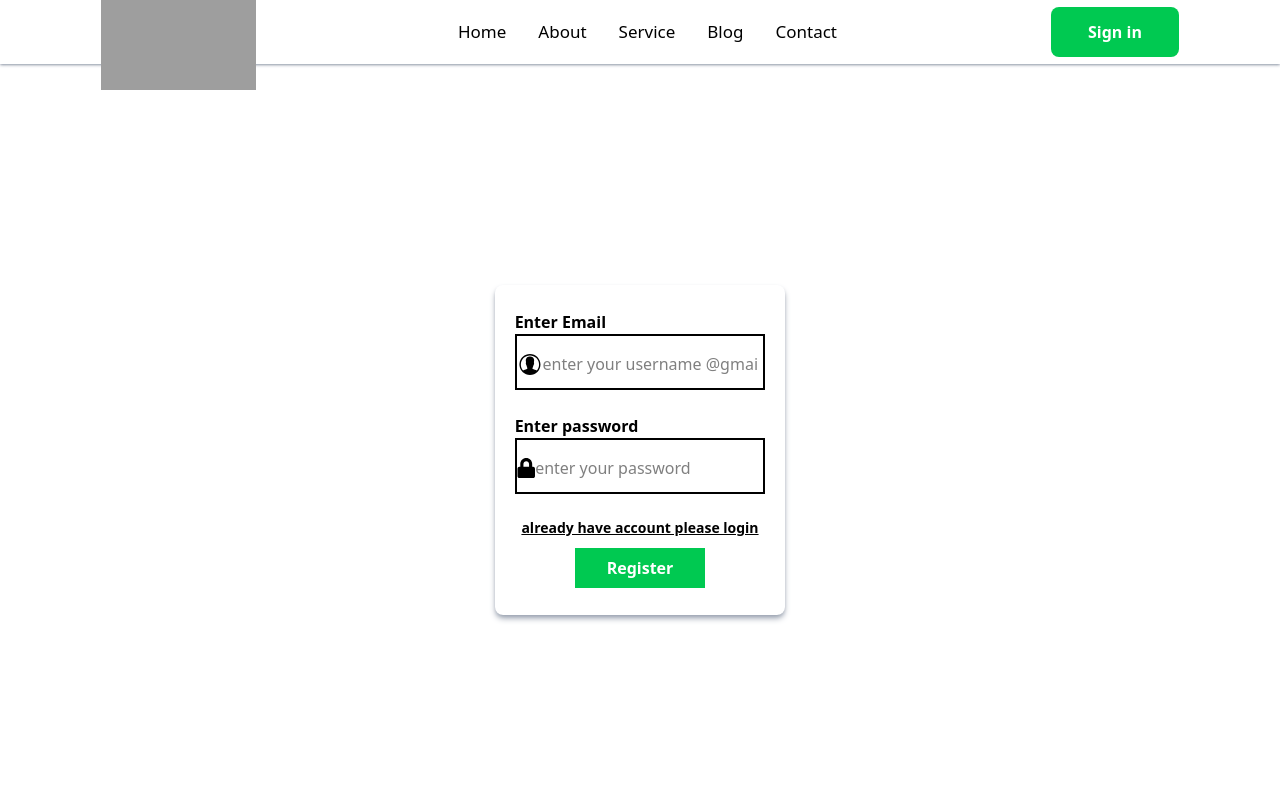
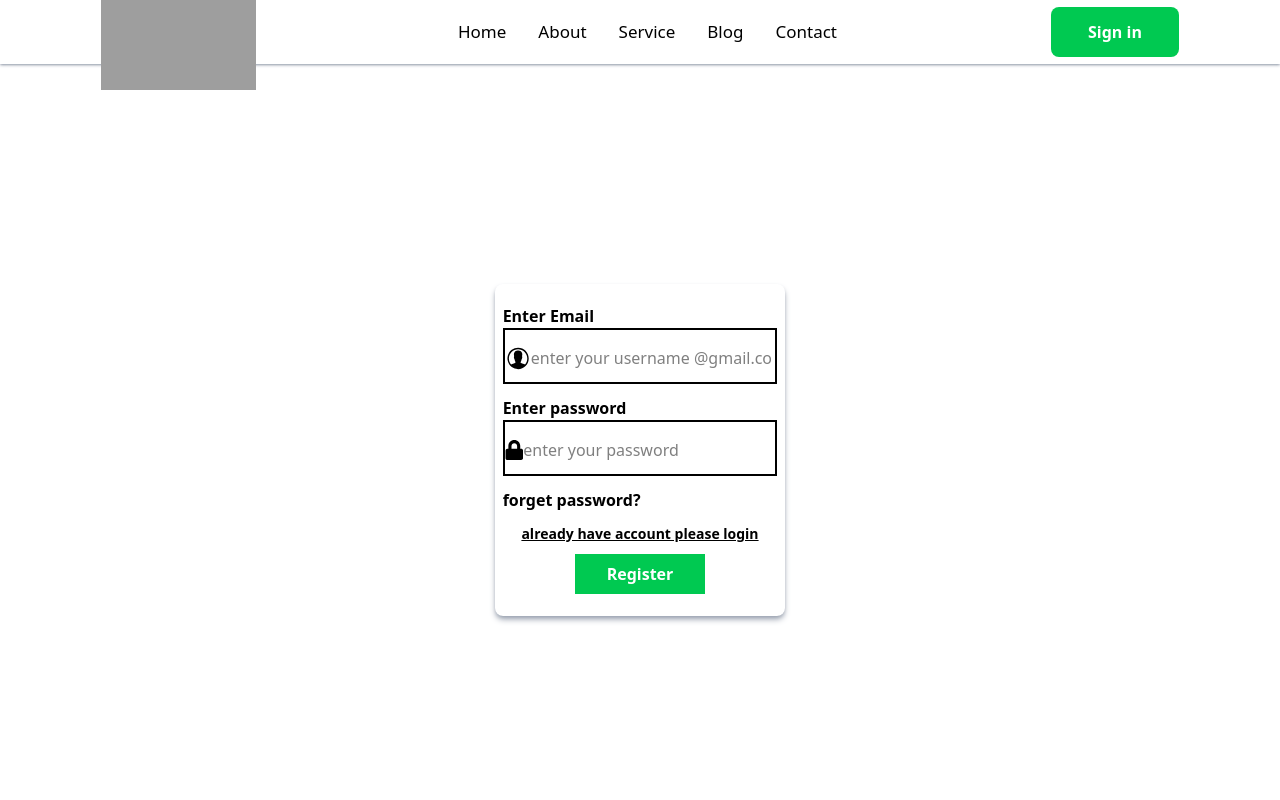
Before and after one commit to rojass2001/Rentup, a React (Vite) app: page /register in a window 1280 px wide. Shown: the top 800 px of the page. Built offline with nearby package versions, Linux system fonts and the light colour scheme; grey boxes are pictures that could not be loaded.

Commit message:
second commit

```diff
--- a/src/Components/Login/Loginorregister.jsx
+++ b/src/Components/Login/Loginorregister.jsx
@@ -5,17 +5,18 @@ import { Link } from "react-router-dom"
 function Loginorregister({logdetails,buttonname,link}) {
     return (
       <div className=' w-full min-h-screen pb-5 px-2 pt-[120px] place-content-center place-items-center '>
-      <div className='w-full md:w-[50%] lg:w-[23%] space-y-6  shadow-md shadow-gray-400
-      place-content-center rounded-lg  min-h-[330px]   p-5'>
+      <div className='w-full md:w-[50%] lg:w-[23%] space-y-5 lg:space-y-3  shadow-md shadow-gray-400
+      place-content-center rounded-lg min-h-[380px] lg:min-h-[330px] py-12  px-2 lg:py-5'>
       <label className='font-bold '>Enter Email</label>
      <div className="w-full flex  items-center h-14 pr-1 place-content-center border-2 border-black">
       <IoIosContact className="mt-1"size={29}/>
-       <input placeholder='enter your username @gmail.com'className='w-full mt-1 h-12 md:h-9'/></div>
+       <input placeholder='enter your username @gmail.com'className='w-full outline-none mt-1 h-12 md:h-9'/></div>
       <label className='font-bold mt-2'>Enter password</label>
       <div className="w-full flex  items-center h-14 pr-1 place-content-center border-2 border-black">
       <FaLock className="mt-1"size={20}/>
-      <input type="password"placeholder='enter your password'className='w-full mt-1 h-12 md:h-9'/>
+      <input type="password"placeholder='enter your password'className='w-full  outline-none mt-1 h-12 md:h-9'/>
       </div>
+      <p className="font-bold">forget password?</p>
     <Link to={link}> <p className='text-sm font-bold underline text-center mt-2'>{logdetails}</p></Link>
      <div className='w-full mt-2 text-center'>
       <button className='border-2 px-8 py-2 font-bold text-white bg-green-500 '>{buttonname}</button>
```
